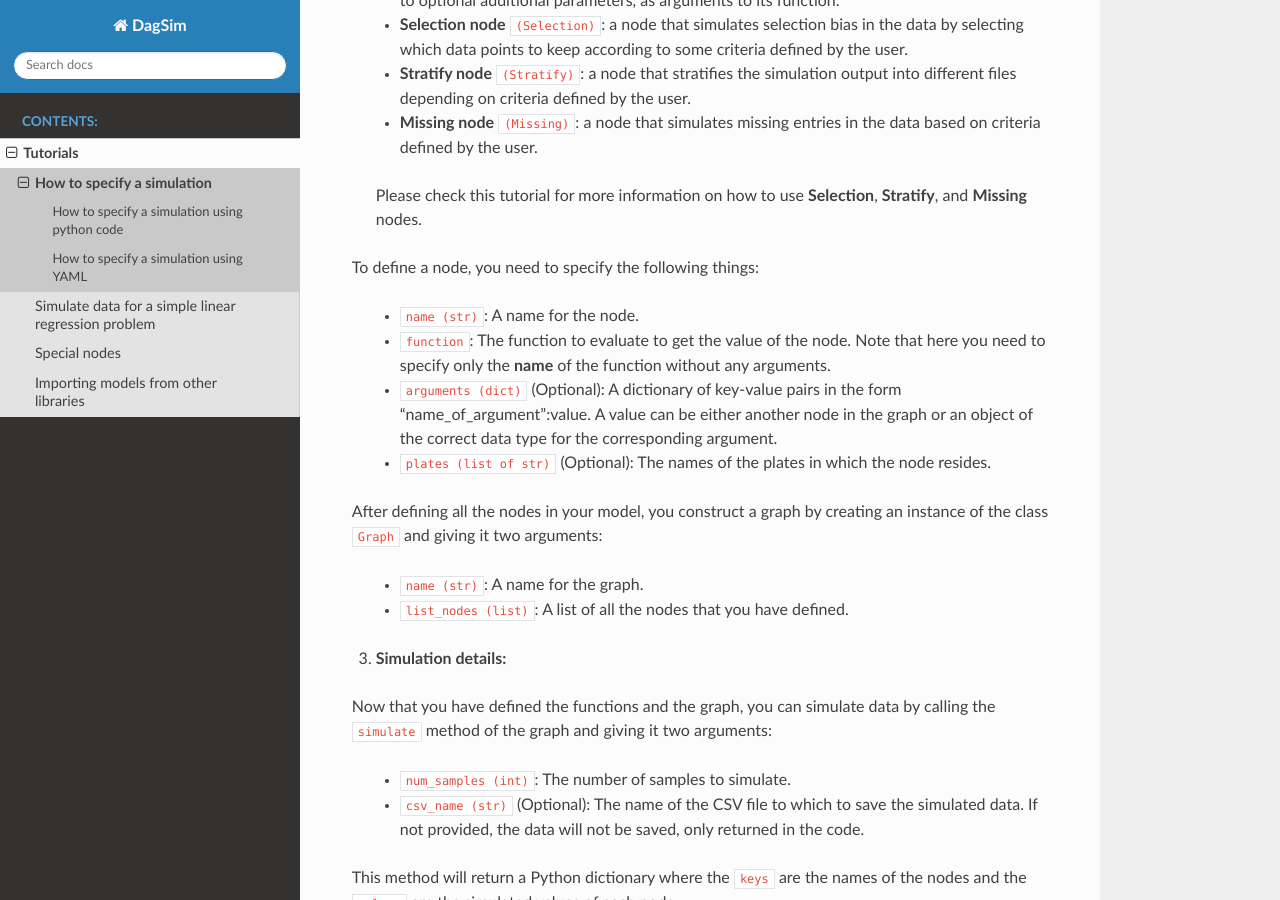
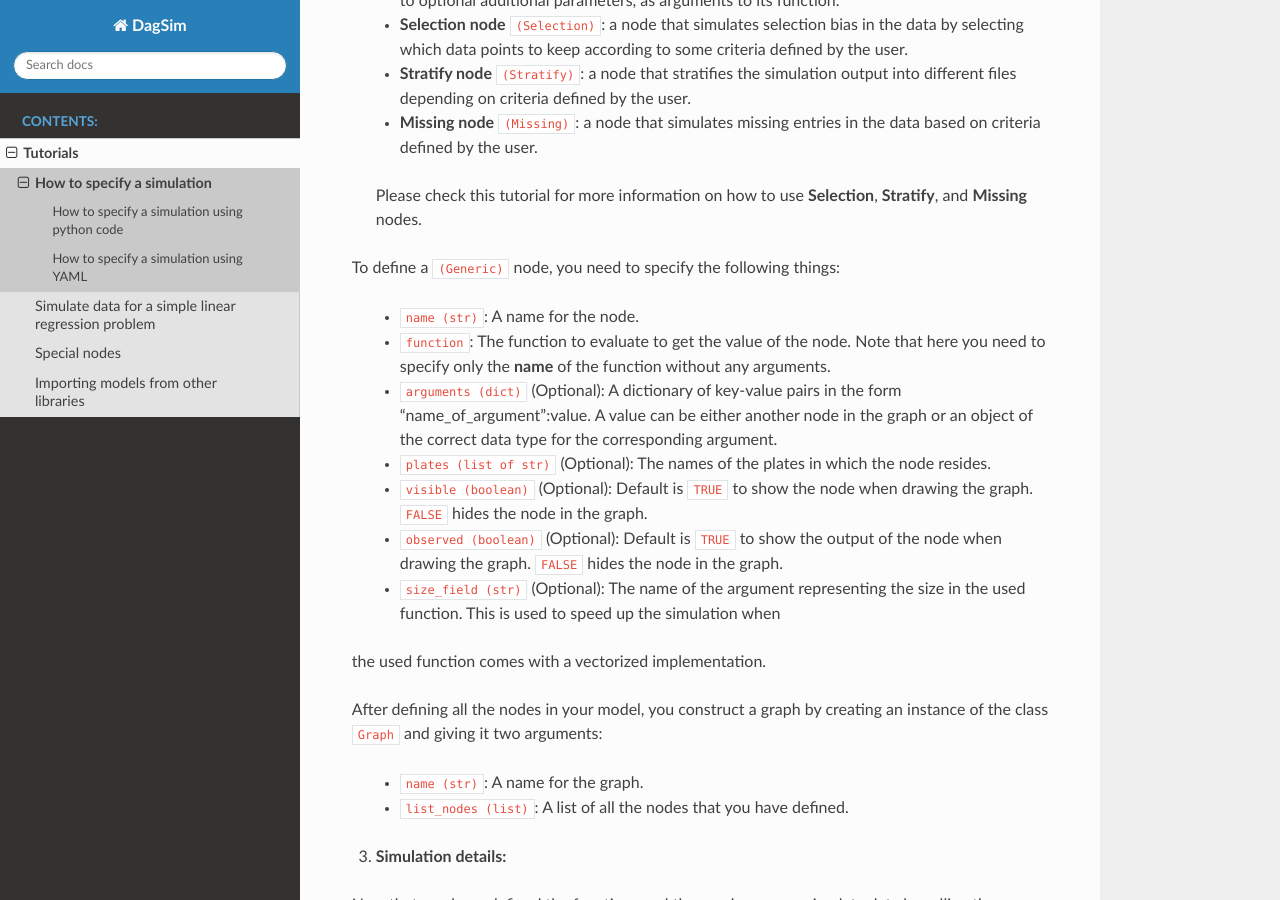
Before and after one commit to uio-bmi/dagsim, a Sphinx documentation site: the page built from docs/source/tutorials/specify_with_code.rst, in a window 1280 px wide and 900 px high, scrolled down 853 px. Built offline with Sphinx 7.4.7 and the Read the Docs theme 2.0.0, drawn with Linux system fonts in a browser that asks for light colours.

Commit message:
Update docs

```diff
--- a/docs/source/tutorials/specify_with_code.rst
+++ b/docs/source/tutorials/specify_with_code.rst
@@ -30,12 +30,16 @@ The nodes represent variables in the model that interact with each other based o
  * **Missing node** :code:`(Missing)`: a node that simulates missing entries in the data based on criteria defined by the user.
  Please check this tutorial for more information on how to use **Selection**, **Stratify**, and **Missing** nodes.
 
-To define a node, you need to specify the following things:
+To define a :code:`(Generic)` node, you need to specify the following things:
 
  * :code:`name (str)`: A name for the node.
  * :code:`function`: The function to evaluate to get the value of the node. Note that here you need to specify only the **name** of the function without any arguments.
  * :code:`arguments (dict)` (Optional): A dictionary of key-value pairs in the form "name_of_argument":value. A value can be either another node in the graph or an object of the correct data type for the corresponding argument.
  * :code:`plates (list of str)` (Optional): The names of the plates in which the node resides.
+ * :code:`visible (boolean)` (Optional): Default is :code:`TRUE` to show the node when drawing the graph. :code:`FALSE` hides the node in the graph.
+ * :code:`observed (boolean)` (Optional): Default is :code:`TRUE` to show the output of the node when drawing the graph. :code:`FALSE` hides the node in the graph.
+ * :code:`size_field (str)` (Optional): The name of the argument representing the size in the used function. This is used to speed up the simulation when
+the used function comes with a vectorized implementation.
 
 After defining all the nodes in your model, you construct a graph by creating an instance of the class :code:`Graph` and giving it two arguments:
 
```
Also changed, not shown: docs/source/tutorials/selection_and_stratification.rst (+6 -6 lines).
